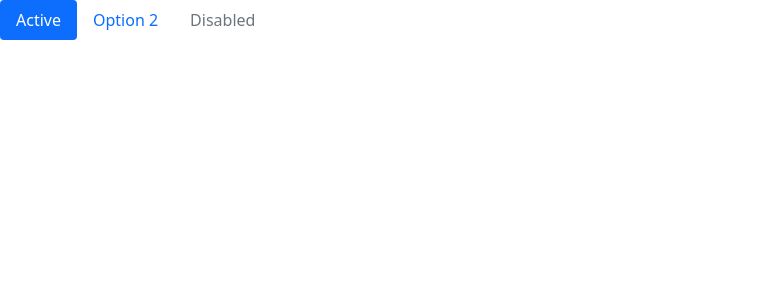
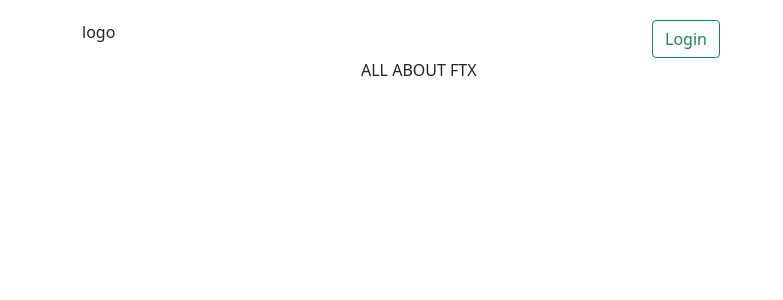
Before and after one commit to enebret/new_ftx, a React (Create React App) app: page / in a window 1280 px wide. Shown: the top 300 px of the page, without its empty margins (0-783 px from the left). Built offline with nearby package versions, Linux system fonts and the light colour scheme.

Commit message:
css files

```diff
--- a/src/App.css
+++ b/src/App.css
@@ -11,6 +11,14 @@
   .App-logo {
     animation: App-logo-spin infinite 20s linear;
   }
+}
+
+.top {
+ margin-top: 20px;
+}
+.center-page {
+  margin: auto;
+  width: 50%;
 }
 
 .App-header {
--- a/src/App.js
+++ b/src/App.js
@@ -3,25 +3,39 @@
 import Nav from 'react-bootstrap/Nav'
 import Button from 'react-bootstrap/Button';
 import 'bootstrap/dist/css/bootstrap.min.css';
+import Container from 'react-bootstrap/Container'
+import Row from 'react-bootstrap/Row'
+import Col from 'react-bootstrap/Col'
 //errors are due to js file extension
 
 function App() {
 {/*logic lives here*/}
 
   return (
-    <Nav variant="pills" defaultActiveKey="/home">
-    <Nav.Item>
-      <Nav.Link href="/home">Active</Nav.Link>
-    </Nav.Item>
-    <Nav.Item>
-      <Nav.Link eventKey="link-1">Option 2</Nav.Link>
-    </Nav.Item>
-    <Nav.Item>
-      <Nav.Link eventKey="disabled" disabled>
-        Disabled
-      </Nav.Link>
-    </Nav.Item>
-  </Nav>
+    <div>
+    <Container>
+  <div class='top'>
+  <Row>
+    <Col>logo</Col>
+    <Col>
+    <Button variant="outline-success">Login</Button>
+    </Col>
+  </Row>
+  </div>
+</Container>
+<Container>
+  <div class='center-page'>
+   <Row className="justify-content-md-center">
+   <p>ALL ABOUT FTX</p>
+   </Row>
+  </div>
+</Container>
+<Container>
+  <div class='table'>
+
+  </div>
+</Container>
+</div>
   );
 }
 
```
